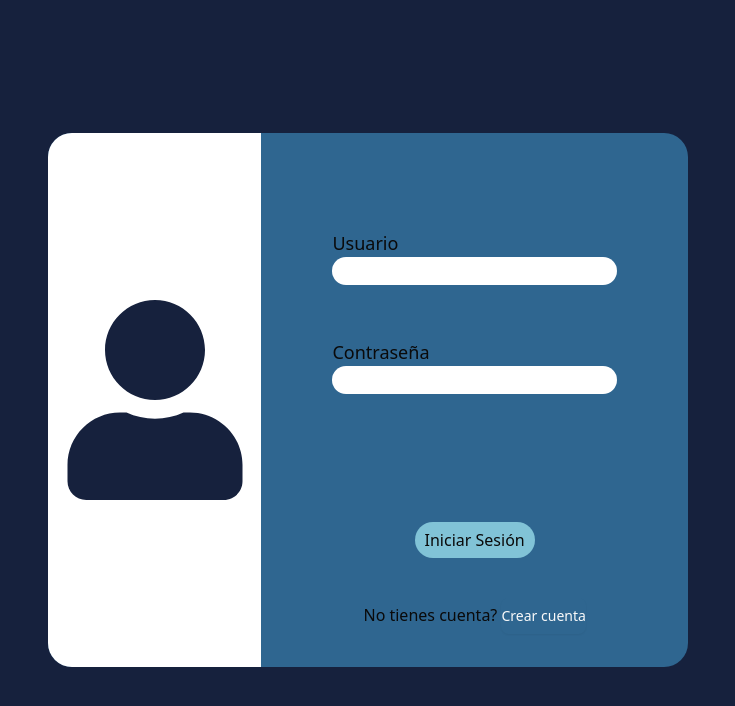
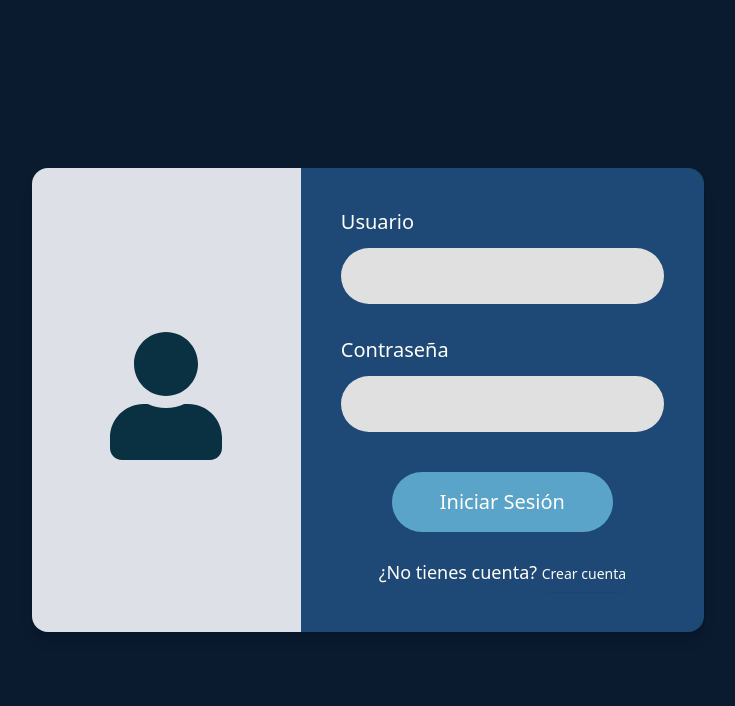
Before and after one commit to RaymondDB/CheckMed-AI, a React (Vite) app in the folder client/: page /login in a window 1280 px wide. Shown: the top 706 px of the page, without its empty margins (272-1007 px from the left). Built offline with nearby package versions, Linux system fonts and the light colour scheme.

Commit message:
arregle la logica para que los datos se capturen

```diff
--- a/client/src/Login.jsx
+++ b/client/src/Login.jsx
@@ -1,49 +1,79 @@
-import React from "react";
-import { Link } from "react-router";
+import { useState } from "react";
 import { FaUser } from "react-icons/fa";
-import Modal from "./components/modal.jsx";
+import Modal from "./components/modal";
 
-function Login() {
+const Login = () => {
+  const [username, setUsername] = useState("");
+  const [password, setPassword] = useState(""); // si quieren puede usar un custom hook tambien que seria bacano
+
+  const handleUsernameChange = ({ target }) => {
+    setUsername(target.value);
+    console.log("Username:", target.value);
+  };
+
+  const handlePasswordChange = ({ target }) => {
+    setPassword(target.value);
+    console.log("Password:", target.value);
+  };
+
+  const handleSubmit = (e) => {
+    e.preventDefault();
+    console.log("Datos que llegaron:", { username, password });
+    // Aqui se manejara la logicas para poder llevar esos datos al a DB o donde quieran ponerlo
+  };
+
   return (
-    <div className="box-border flex items-center justify-center bg-[var(--color-primary)] w-screen h-screen">
-      <div className="bg-[var(--color-secondary)] w-1/2 h-2/3 rounded-3xl flex justify-center items-center ">
-        <div className="flex items-center justify-center bg-white w-1/3 h-full rounded-l-3xl">
-          <FaUser className="text-[var(--color-primary)] text-400 text-(length:--icon-size)" />
+    <div className="flex items-center justify-center min-h-screen bg-[#0a1a2f] p-4">
+      <div className="w-full max-w-md md:max-w-lg lg:max-w-xl xl:max-w-2xl overflow-hidden rounded-2xl flex flex-col sm:flex-row shadow-lg">
+        <div className="bg-[#dde1e7] w-full sm:w-2/5 flex flex-col items-center justify-center p-6 md:p-8 lg:p-10 relative">
+          <div className="text-[#0a3142] mb-2">
+            <FaUser className="w-20 h-20 md:w-24 md:h-24 lg:w-32 lg:h-32" />
+          </div>
         </div>
 
-        <div className="flex justify-center items-center flex-col w-2/3 h-full rounded-r-3xl">
-          <div className="flex justify-center items-center gap-5 flex-col w-full h-2/3">
-            <div className="flex justify-center flex-col w-2/3 h-1/4 ">
-              <h1 className="text-lg">Usuario</h1>
+        <div className="bg-[#1e4976] w-full sm:w-3/5 p-6 md:p-8 lg:p-10 flex flex-col justify-center">
+          <form onSubmit={handleSubmit} className="w-full">
+            <div className="mb-4 md:mb-6 lg:mb-8">
+              <label className="block text-white mb-2 md:mb-3 md:text-lg lg:text-xl">
+                Usuario
+              </label>
               <input
                 type="text"
-                className="bg-white rounded-full h-7 text-black pl-3 outline-none"
+                value={username}
+                onChange={handleUsernameChange}
+                className="w-full h-10 md:h-12 lg:h-14 px-3 md:px-4 rounded-full bg-[#e0e0e0] text-gray-800 focus:outline-none md:text-lg"
               />
             </div>
-            <div className="flex justify-center flex-col w-2/3 h-1/4">
-              <h1 className="text-lg">Contraseña</h1>
+
+            <div className="mb-6 md:mb-8 lg:mb-10">
+              <label className="block text-white mb-2 md:mb-3 md:text-lg lg:text-xl">
+                Contraseña
+              </label>
               <input
                 type="password"
-                className="bg-white rounded-full h-7 text-black pl-3 outline-none"
+                value={password}
+                onChange={handlePasswordChange}
+                className="w-full h-10 md:h-12 lg:h-14 px-3 md:px-4 rounded-full bg-[#e0e0e0] text-gray-800 focus:outline-none md:text-lg"
               />
             </div>
-          </div>
 
-          <div className="flex items-center flex-col justify-center gap-10 w-full h-1/3">
-            <Link
-              to="/"
-              className="flex justify-center items-center bg-[var(--color-button)] rounded-full text-s w-30 h-9 hover:bg-[var(--color-primary)] active:scale-110 duration-300 ease-out"
-            >
-              Iniciar Sesión
-            </Link>
-            <h2>
-              No tienes cuenta? <Modal />
-            </h2>
-          </div>
+            <div className="flex flex-col items-center">
+              <button
+                type="submit"
+                className="bg-[#5ba4c9] hover:bg-[#4a93b8] text-white py-2 px-8 md:py-3 md:px-10 lg:py-4 lg:px-12 rounded-full mb-4 md:mb-6 transition duration-300 md:text-lg lg:text-xl"
+              >
+                Iniciar Sesión
+              </button>
+
+              <p className="text-white text-sm md:text-base lg:text-lg">
+                ¿No tienes cuenta? <Modal />
+              </p>
+            </div>
+          </form>
         </div>
       </div>
     </div>
   );
-}
+};
 
 export default Login;
--- a/client/src/components/modal.jsx
+++ b/client/src/components/modal.jsx
@@ -1,4 +1,4 @@
-import { Button } from "@/components/ui/button"
+import { Button } from "@/components/ui/button";
 import {
   Dialog,
   DialogContent,
@@ -7,15 +7,17 @@ import {
   DialogHeader,
   DialogTitle,
   DialogTrigger,
-} from "@/components/ui/dialog"
-import { Input } from "@/components/ui/input"
-import { Label } from "@/components/ui/label"
+} from "@/components/ui/dialog";
+import { Input } from "@/components/ui/input";
+import { Label } from "@/components/ui/label";
 
 function Modal() {
   return (
     <Dialog>
       <DialogTrigger asChild>
-        <Button className="border-none bg-inherit p-0 hover:text-[var(--color-button)]">Crear cuenta</Button>
+        <Button className="border-none bg-inherit p-0 hover:text-[var(--color-button)]">
+          Crear cuenta
+        </Button>
       </DialogTrigger>
       <DialogContent className="sm:max-w-[425px]">
         <DialogHeader>
@@ -38,27 +40,29 @@ function Modal() {
             <Label htmlFor="username" className="text-right">
               Gmail
             </Label>
-            <Input id="username" className="col-span-3" />
+            <Input id="email" className="col-span-3" />
           </div>
           <div className="grid grid-cols-4 items-center gap-4">
             <Label htmlFor="username" className="text-right">
               Contraseña
             </Label>
-            <Input id="username" type="password" className="col-span-3" />
+            <Input id="password" type="password" className="col-span-3" />
           </div>
           <div className="grid grid-cols-4 items-center gap-4">
             <Label htmlFor="username" className="text-right">
               Contraseña
             </Label>
-            <Input id="username" type="password" className="col-span-3" />
+            <Input id="passwordRepeat" type="password" className="col-span-3" />
           </div>
         </div>
         <DialogFooter>
-          <Button type="submit" className="bg-[var(--color-primary)]">Registrar</Button>
+          <Button type="submit" className="bg-[var(--color-primary)]">
+            Registrar
+          </Button>
         </DialogFooter>
       </DialogContent>
     </Dialog>
-  )
+  );
 }
 
 export default Modal;
```
